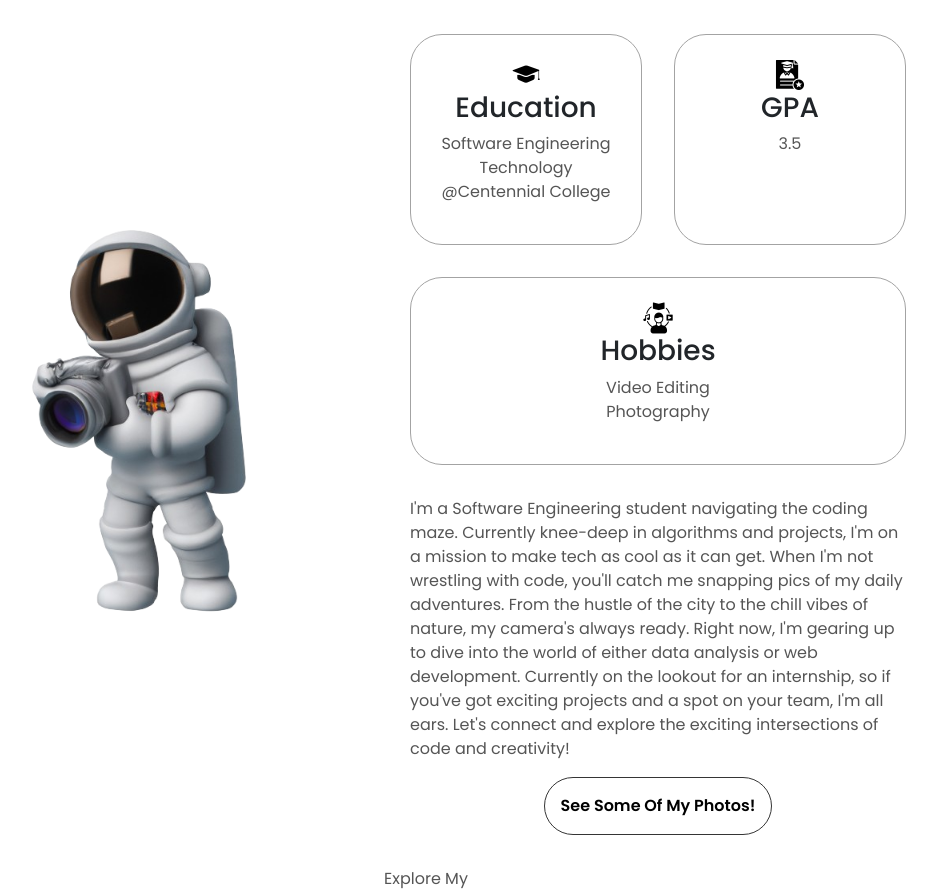
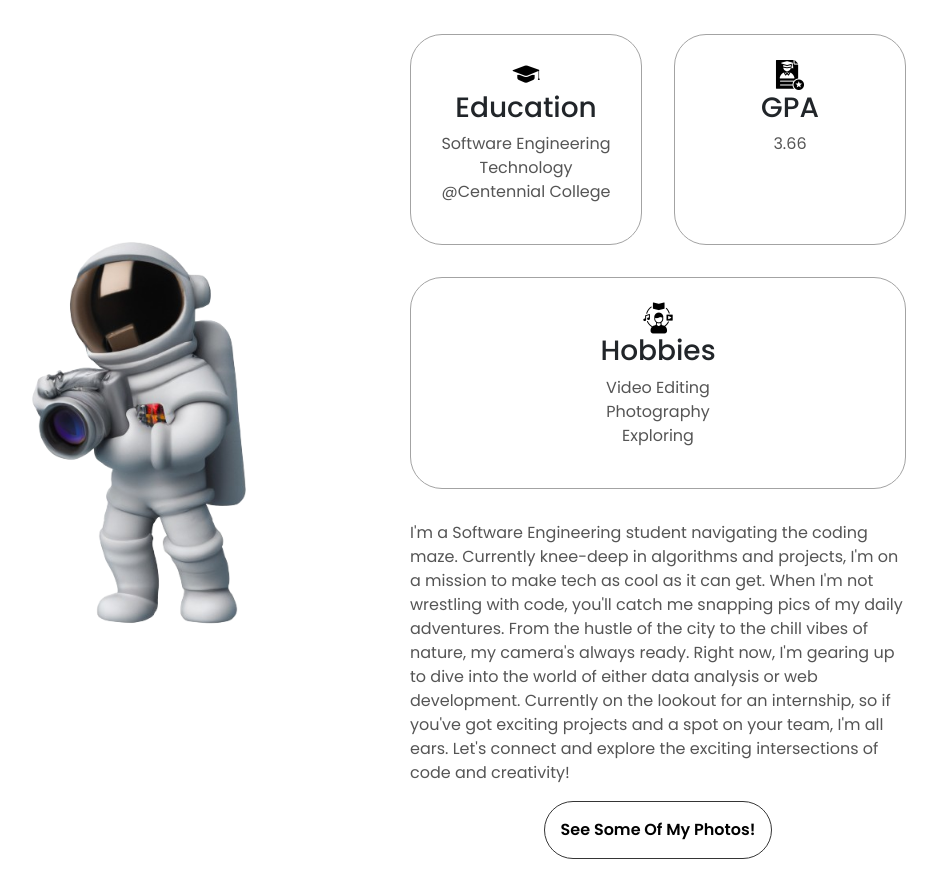
Before and after one commit to issryan/Portfolio, a React (Create React App) app: page / in a window 1280 px wide. Shown: the part 1000-1894 px from the top of the page, without its empty margins (214-1151 px from the left). Built offline with nearby package versions, Linux system fonts and the light colour scheme.

Commit message:
updated info

```diff
--- a/src/components/about/About.jsx
+++ b/src/components/about/About.jsx
@@ -64,7 +64,7 @@ const About = () => {
                 className="icon"
               />
               <h3>GPA</h3>
-              <p>3.5</p>
+              <p>3.66</p>
             </div>
             <div className="details-container">
               <img
@@ -73,7 +73,7 @@ const About = () => {
                 className="icon"
               />
               <h3>Hobbies</h3>
-              <p>Video Editing<br />Photography</p>
+              <p>Video Editing<br />Photography<br /> Exploring</p>
             </div>
           </div>
           <div className="text-container">
```
